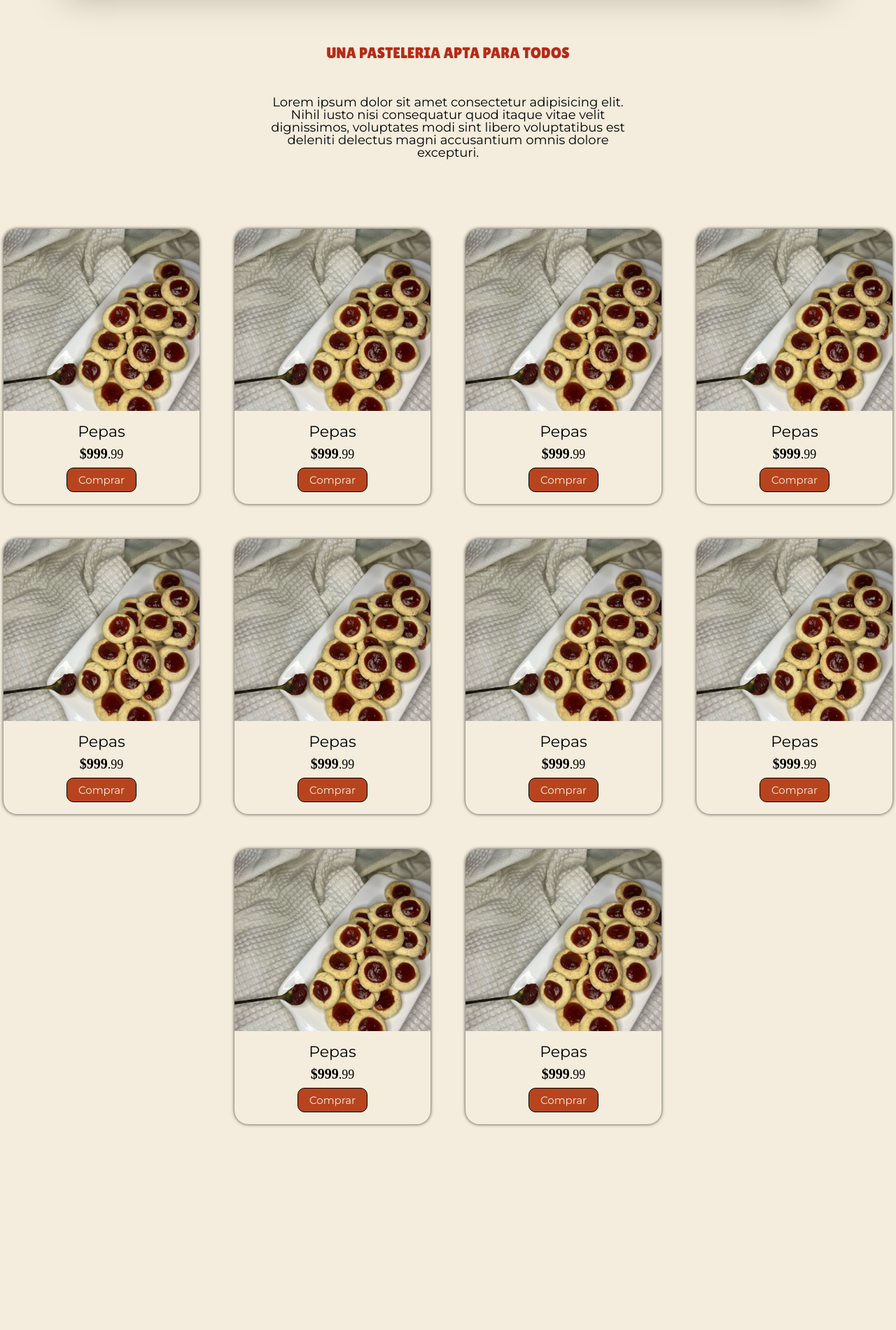
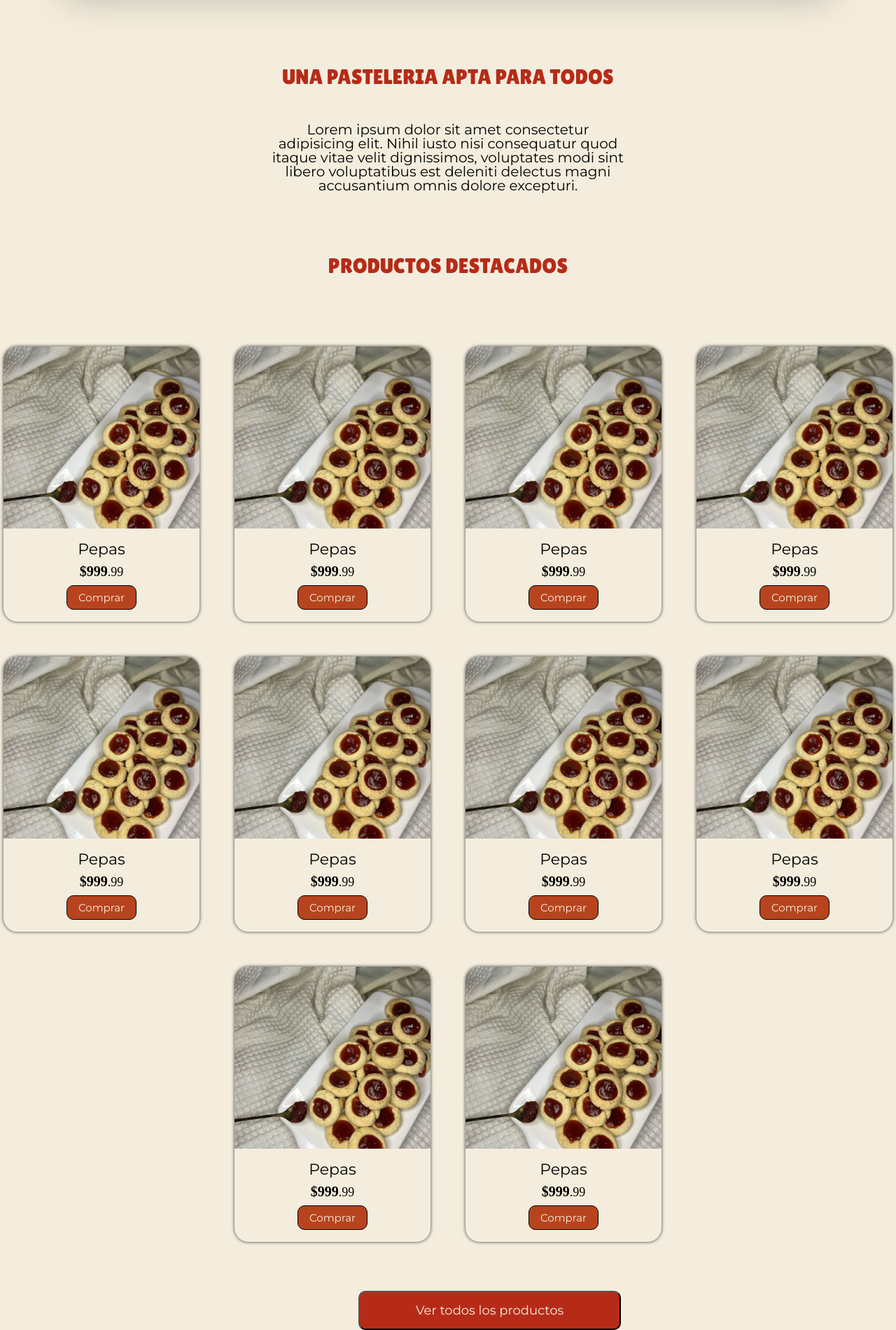
Before and after one commit to patocarbone/Coucou-Gluten-Free, a plain HTML site: page index.html in a window 1280 px wide. Shown: the part 867-2767 px from the top of the page at 70% size. Before the commit the page ends 2493 px from the top, so only its background shows below. Drawn offline with nearby package versions, Linux system fonts and the light colour scheme.

Commit message:
desarrollo de boton productos

```diff
--- a/index.html
+++ b/index.html
@@ -77,6 +77,7 @@
     </section>
     <!-- Productos destacados -->
     <section>
+      <h2 class="titulo">PRODUCTOS DESTACADOS</h2>
       <div class="contenedorProductos" id="contenedorProductos">
         <div>
           <img src="./images/IMG_2541.JPG" alt="" />
@@ -159,6 +160,7 @@
           </div>
         </div>
       </div>
+      <button class="botonVer">Ver todos los productos</button>
     </section>
 
     <!-- JS -->
--- a/styles/style.css
+++ b/styles/style.css
@@ -155,13 +155,13 @@ body {
     text-align: center;
     color: #b62b18;
     font-family: 'Lilita One', sans-serif;
-    font-size: 22px;
-    margin-top: 50px;
+    font-size: 30px;
+    margin-top: 80px;
 }
 .introParrafo {
     text-align: center;
     font-family: 'Montserrat', sans-serif ;
-    font-size: 18px;
+    font-size: 20px;
     font-weight: 500;
     margin-top: 50px;
     width: 40%;
@@ -170,6 +170,13 @@ body {
 
 /* Productos destacados */
 
+.titulo{
+    text-align: center;
+    margin-top: 90px;
+    font-size: 30px;
+    font-family: 'Lilita One', sans-serif;
+    color: #b62b18;
+}
 .contenedorProductos img {
     width: 280px;
     height: 260px;
@@ -240,3 +247,24 @@ body {
     border: 1px solid #B7441E;
     color: black;
 }
+
+.botonVer {
+  border-radius: 10px;
+  padding: 15px 80px;
+  margin-left: 40%;
+  margin-top: 50px;
+  background-color: #b62b18;
+  text-decoration: none;
+  cursor: pointer;
+  font-family: 'Montserrat', sans-serif;
+  font-size: 18px;
+  text-wrap: nowrap;
+  color: #F4EDDD;
+  width: auto;
+  height: auto;
+}
+
+.botonVer:hover {
+    background-color: #F4EDDD;
+    color: black;
+}
```
